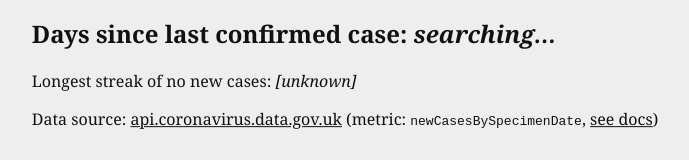
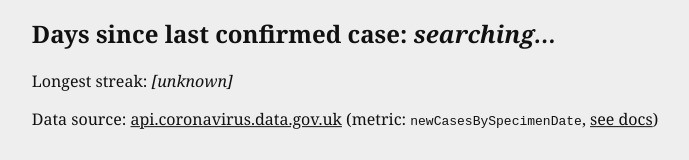
Before and after one commit to hjst/covid-streak, a plain HTML site: page stats.html in a window 1280 px wide. Shown: the part 355-515 px from the top of the page, without its empty margins (295-984 px from the left). Drawn offline with Linux system fonts and the light colour scheme; no server answers.

Commit message:
Remove redundant copy

```diff
--- a/stats.html
+++ b/stats.html
@@ -86,7 +86,7 @@
 <section class="stats">
     <h1 id="areaName"><em>[area name]</em></h1>
     <h2>Days since last confirmed case: <span id="daysSince"><em>searching…</em></span></h2>
-    <p>Longest streak of no new cases: <span id="streak"><em>[unknown]</em></span></p>
+    <p>Longest streak: <span id="streak"><em>[unknown]</em></span></p>
     <p>
         Data source: <a id="dataSource" href="https://coronavirus.data.gov.uk">api.coronavirus.data.gov.uk</a>
         (metric: <code>newCasesBySpecimenDate</code>,
```
